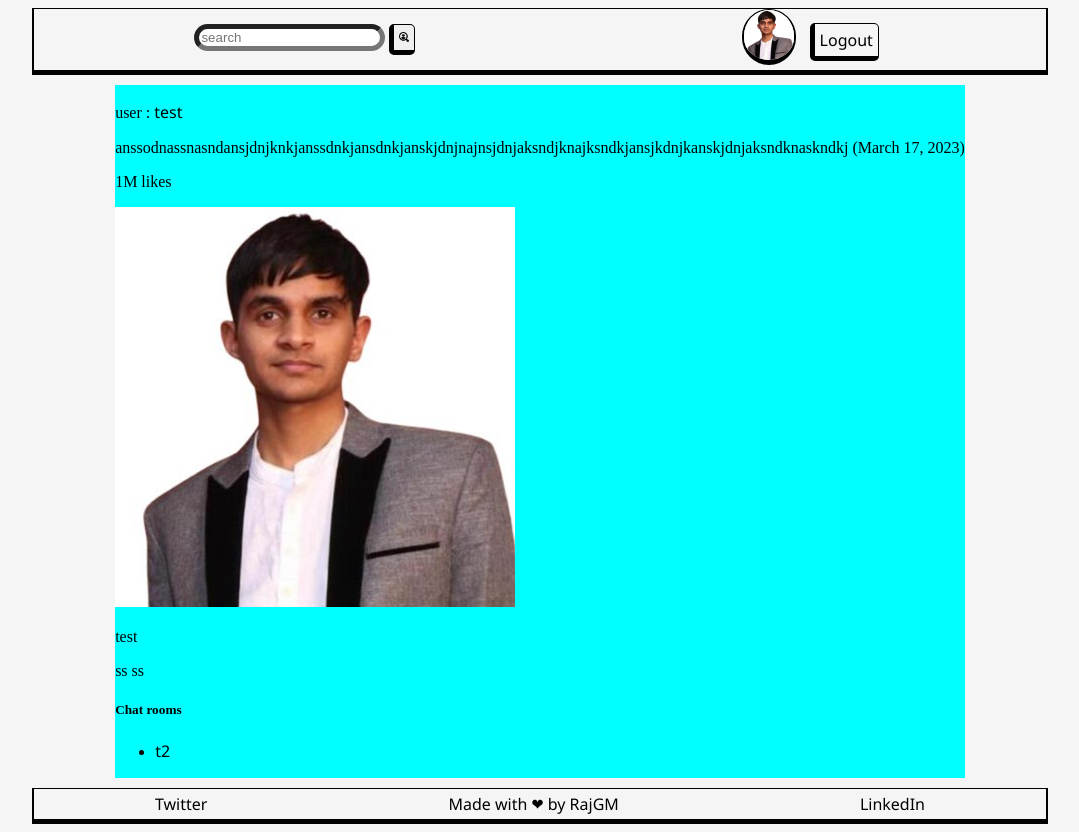
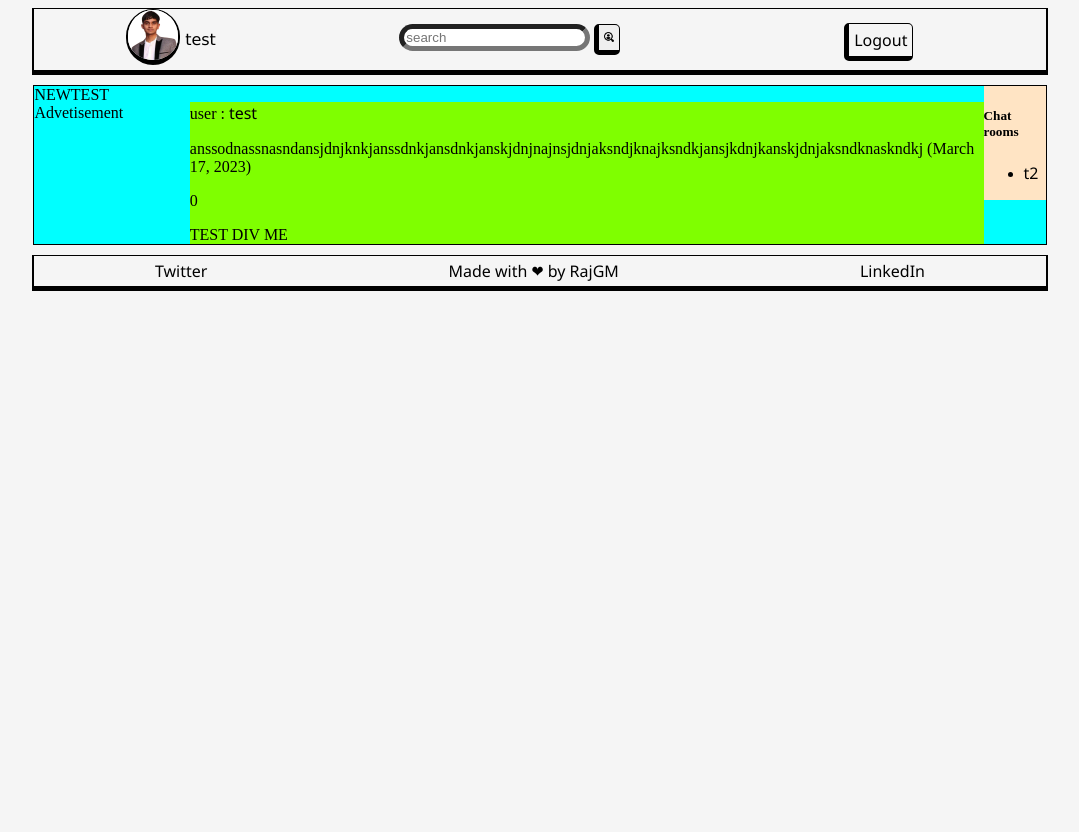
Before and after one commit to RajGM/webDevProject, a Django app: page / in a window 1280 px wide. Shown: the whole page, without its empty margins (100-1179 px from the left). After the commit the page ends 291 px from the top, so only its background shows below. Run offline with Django 3.2, Linux system fonts and the light colour scheme; a user stored in the database is signed in; data comes from the database, SQL or seed files in the repository; both versions use the stored data as it was after the commit.

Commit message:
navBar styling done

```diff
--- a/socialmedia/static/css/index.css
+++ b/socialmedia/static/css/index.css
@@ -54,10 +54,6 @@
     border-radius: 20px;
 }
 
-.mainBody{
-    background-color: aqua;
-}
-
 .footerBar{
     height: 30px;
     width: 80%;
@@ -79,3 +75,31 @@
     color: black;
     font-family: 'Segoe UI', Tahoma, Geneva, Verdana, sans-serif;
 }
+
+.mainBody{
+    width: 80%;
+    display: flex;
+    flex-direction: row;
+    justify-content: space-around;
+    border: 1px solid black;
+    background-color: aqua;
+}
+
+.feedDiv{
+    background-color: chartreuse;
+}
+
+.sideBar{
+    display: flex;
+    flex-direction: column;
+    background-color: bisque;
+}
+
+.row{
+    display: flex;
+    flex-direction: row;
+    justify-content: space-around;
+    align-items: center;
+    gap: 5px;
+    font-family: 'Lucida Sans', 'Lucida Sans Regular', 'Lucida Grande', 'Lucida Sans Unicode', Geneva, Verdana, sans-serif;
+}
--- a/socialmedia/templates/home_base.html
+++ b/socialmedia/templates/home_base.html
@@ -2,17 +2,11 @@
 <body class="column">
   {% include "./nav.html" %}
   <div class="mainBody">
-    <div class="grid-x grid-margin-x">
-        {% block content %}
-        {% include "./home_feed.html"%}
-        {% endblock %}
-      </div>
-      <div class="cell auto">
-        {% block sidebar %}
-        {% include "./sidebar.html" %}
-        {% endblock %}
-      </div>
+    <div>NEWTEST Advetisement</div>
+    <div>
+      {% block content %} {% include "./home_feed.html"%} {% endblock %}
     </div>
-    {% include "./footer.html" %}
+    <div>{% block sidebar %} {% include "./sidebar.html" %} {% endblock %}</div>
   </div>
+  {% include "./footer.html" %}
 </body>
--- a/socialmedia/templates/home_feed.html
+++ b/socialmedia/templates/home_feed.html
@@ -1,4 +1,4 @@
-<div class="home-feed">
+<div class="feedDiv">
     {% for post in posts %}
     <div class="card" style='margin-top: 10px'>
       {% if post.media %}
@@ -7,8 +7,11 @@
       <div class="card-section">
         <p> user : <a href="/{{ post.user }}">{{ post.user }}</a> </p>
         <p>{{ post.text }} ({{ post.postDate }})</p>
-        <p><i class="fi-heart"></i>1M likes</p>
+        <p><i class="fi-heart"></i>{{post.likes}} </p>
       </div>
     </div>
     {% endfor %}
+    <div>
+      TEST DIV ME
+    </div>
   </div>
--- a/socialmedia/templates/nav.html
+++ b/socialmedia/templates/nav.html
@@ -1,4 +1,30 @@
 <div class="navBar boderDiv">
+  {% if user.is_authenticated %}
+  <div >
+    {% if user_profile.profileImage %}
+    <div class="row">
+      <div>
+        <a href="/user_home">
+          <img src="{{ img_url }}" class="dp" />
+        </a>
+      </div>
+      <div>{{ user.username }}</div>
+    </div>
+    {% else %}
+    <div>
+      <a href="/user_home">Profile</a>
+    </div>
+    {% endif %}
+  </div>
+
+  {% else %}
+
+  <div>
+    <a href="/login">Login</a>
+  </div>
+
+  {% endif %}
+
   <div>
     <form class="search-bar" method="POST" action="{% url 'search-user'%}">
       {% csrf_token %}
@@ -8,25 +34,14 @@
       </button>
     </form>
   </div>
+
   <div class="navRightDiv">
-    {% if user.is_authenticated %} {% if user_profile.profileImage %}
-    <div>
-      <a href="/user_home">
-        <img src="{{ img_url }}" class="dp" />
-      </a>
-    </div>
-    {% else %}
-    <div>
-      <a href="/user_home">Profile</a>
-    </div>
-    {% endif %}
+    {% if user.is_authenticated %}
     <div>
       <a href="../logout" class="button"> Logout </a>
     </div>
     {% else %}
-    <div>
-      <a href="/login">Login</a>
-    </div>
+
     <div>
       <a href="/signup">Sign up</a>
     </div>
--- a/socialmedia/templates/sidebar.html
+++ b/socialmedia/templates/sidebar.html
@@ -1,28 +1,19 @@
+<div class="sideBar">
 {% if user.is_authenticated %}
-    <div class="sidebar">
-      <div class="sidebar-profile" id="sidebar-profile-img">
-        {% if user_profile.profileImage %}
-          <a href="/user_home"><img class="thumbnail" src="{{ img_url }}" alt="User profile image"></a>
-        {% else %}
-          <a href="/user_home"><img class="thumbnail" src="/static/media/blank.png" alt="Defalut preofile image"></a>
-        {% endif %}
-      </div>
-      <div class="sidebar-profile" id="sidebar-profile-user">
-        <p id='sidebar-profile-username'>{{ user.username }}</p>
-        <p id='sidebar-profile-name'>{{ user.first_name }} {{ user.last_name }}</p>
-      </div>
-    </div>
+
     <div class="sidebar-chat">
-      <h5><i class="fi-mail"></i> Chat rooms </h5>
+      <h5>Chat rooms </h5>
       <ul>
         {% for following in following_list %}
         <li><a href="/chat/{{ following.chat_room }}"> {{ following.user }} </a></li>
         {% endfor %}
       </ul>
     </div>
+
   {% else %}
     <div class="callout">
-      <p>Please <a id="register-nav" href="/login">login</a> to your account.</p>
-      <p>Don't have an account? <a id="register-nav" href="/signup">sign up now!</a></p>
+      <p>This is a demo Page</p>
+      <p>LogIN to see the full page</a></p>
     </div>
   {% endif %}
+</div>
```
Also changed, not shown: db.sqlite3, socialmedia/static/assets/notFound.png (added), 1 other file.
